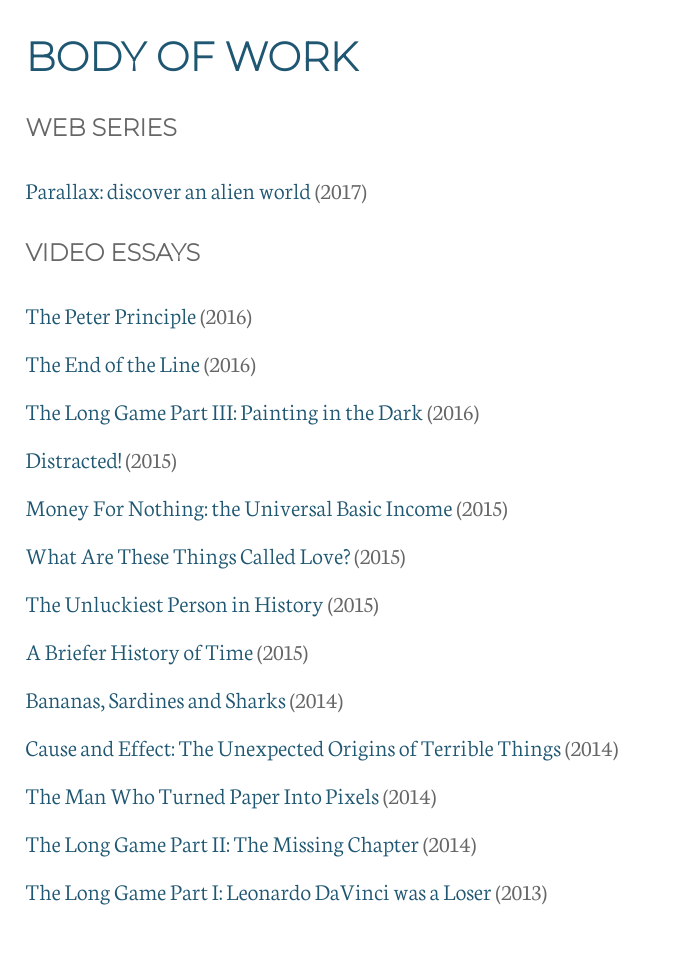
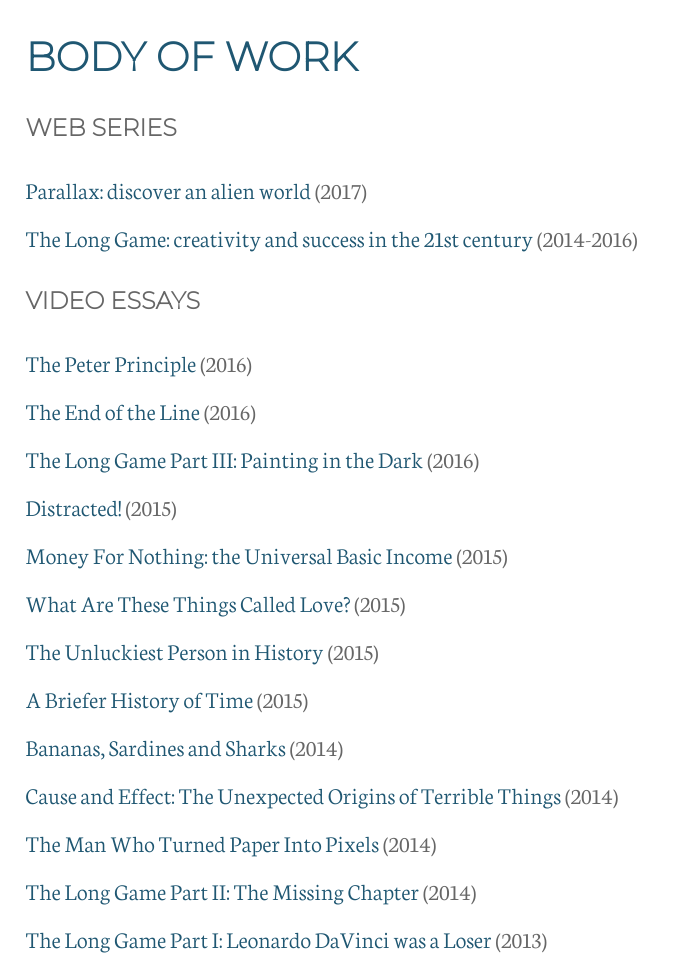
Before and after one commit to AdamWestbrook/adamwestbrook.github.io, a Jekyll site: the page built from portfolio.md, in a window 1280 px wide. Shown: the whole page, without its empty margins (0-675 px from the left). Built offline with Jekyll 4.4.1, drawn with Linux system fonts in a browser that asks for light colours; before the commit the page ends 932 px from its top, so only the background shows below that.

Commit message:
Update portfolio.md

```diff
--- a/portfolio.md
+++ b/portfolio.md
@@ -8,6 +8,7 @@ permalink: /portfolio/
 ### Web Series
 
 - [Parallax: discover an alien world](http://adamwestbrook.co.uk/parallax) (2017)
+- [The Long Game: creativity and success in the 21st century](https://www.youtube.com/playlist?list=PLctgPm-taRR-YjbpuKuFW9i0pfMiuir1u) (2014-2016)
 
 ### Video Essays
 
```
